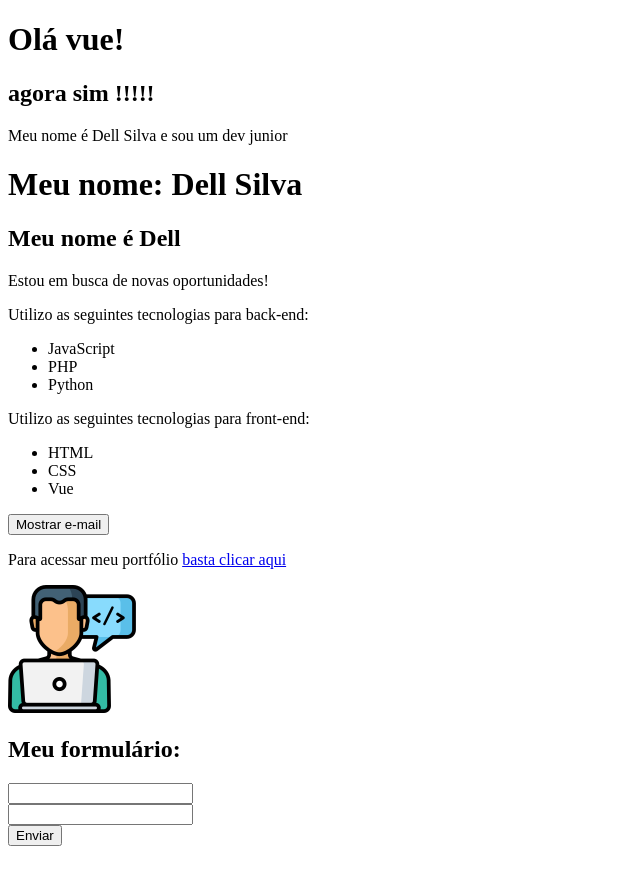
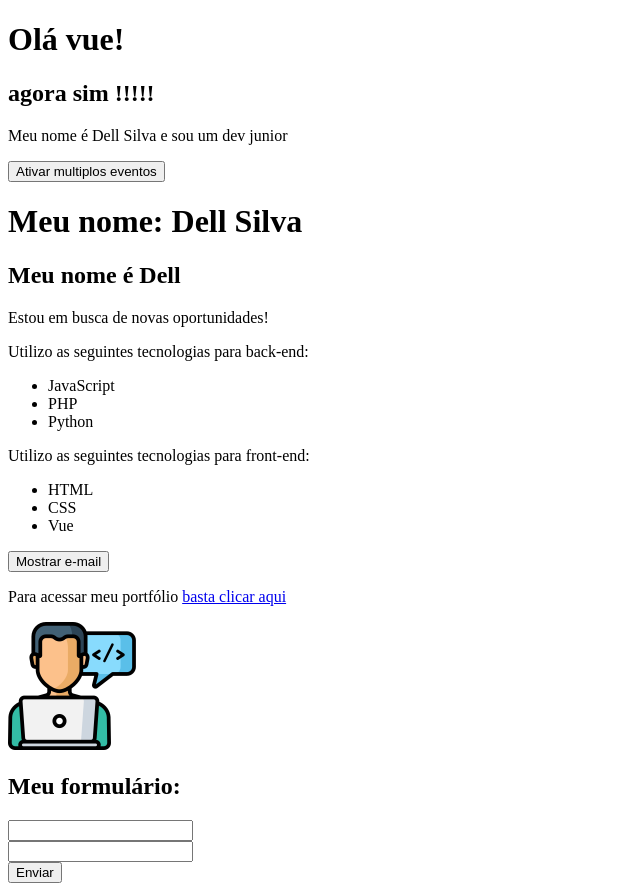
Before and after one commit to DellSilva/projetovue, a Vue app: page / in a window 1280 px wide. Shown: the whole page, without its empty margins (0-640 px from the left). Before the commit the page ends 854 px from the top, so only its background shows below. Built offline with nearby package versions, Linux system fonts and the light colour scheme.

Commit message:
multiplos eventos

```diff
--- a/src/components/MainComponent.vue
+++ b/src/components/MainComponent.vue
@@ -3,18 +3,21 @@
         <h1>Olá vue!</h1>
         <h2>agora sim !!!!!</h2>
         <p>Meu nome é {{ nome }} e sou um {{ profissao }} </p>
+        <MultiplosEventos />
     </div>
 
 </template>
 
 <script>
+import MultiplosEventos from './MultiplosEventos.vue';
 export default {
-        name: 'MainComponent',
+    name: "MainComponent",
     data() {
         return {
             nome: "Dell Silva",
             profissao: "dev junior"
-            }
-        }
+        };
+    },
+    components: { MultiplosEventos }
 }
 </script>
--- /dev/null
+++ b/src/components/MultiplosEventos.vue
@@ -0,0 +1,32 @@
+<template>
+    <div>
+        <button @click="primeiro(txt1, $event), segundo(txt2, $event), terceiro()">Ativar multiplos eventos</button>
+        <p>{{ multiplos_eventos }}</p>
+    </div>
+</template>
+<script>
+export default {
+    name: 'MultiplosEventos',
+    data() {
+        return {
+            multiplos_eventos: "",
+            txt1: `Primeiro evento do vue`,
+            txt2: `segundo evento do dev vue`
+        }
+    },
+    methods: {
+        primeiro(txt, e) {
+            this.multiplos_eventos = txt
+        },
+        segundo(txt, e) {
+            setTimeout(() => this.multiplos_eventos = txt, 500)
+        },
+        terceiro() {
+            setTimeout(() => this.multiplos_eventos = "", 1500)
+        }
+    }
+}
+</script>
+<style>
+
+</style>
```
Lines whose indentation alone changed are shown as unchanged.
